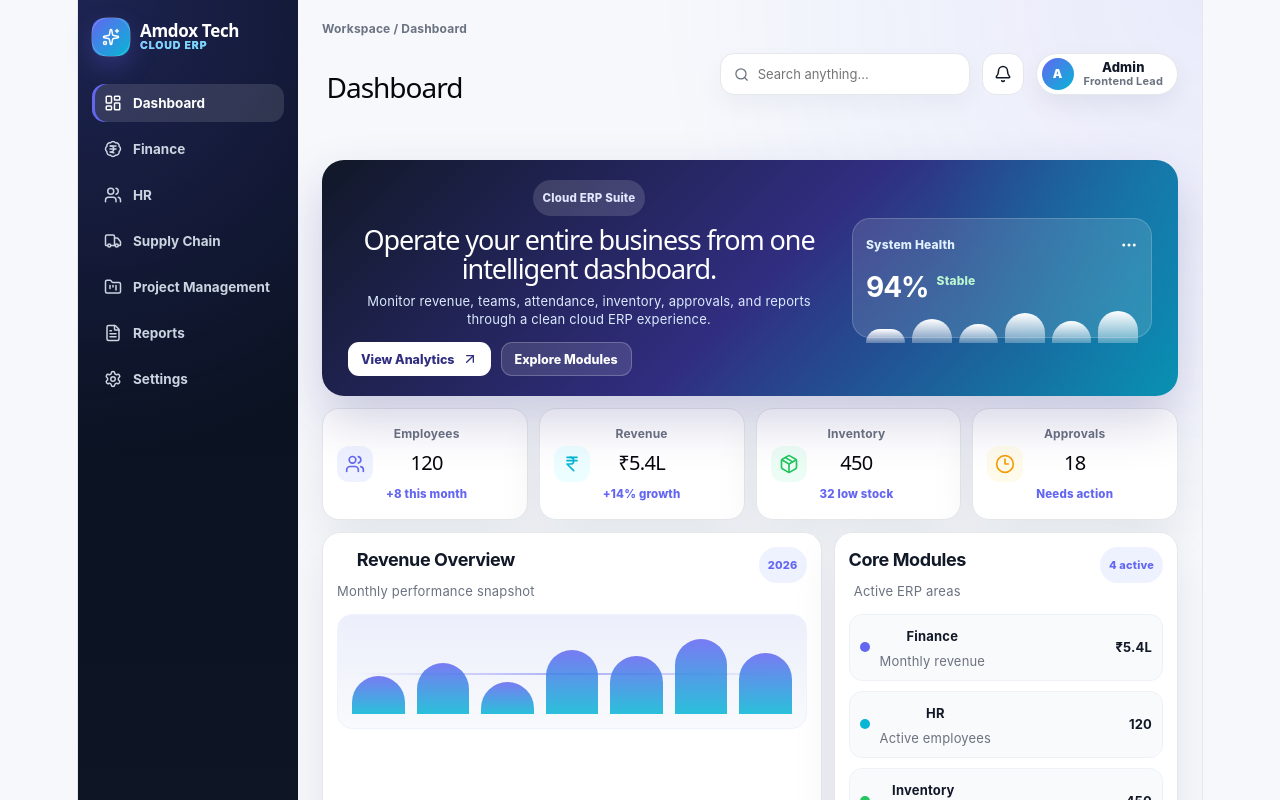
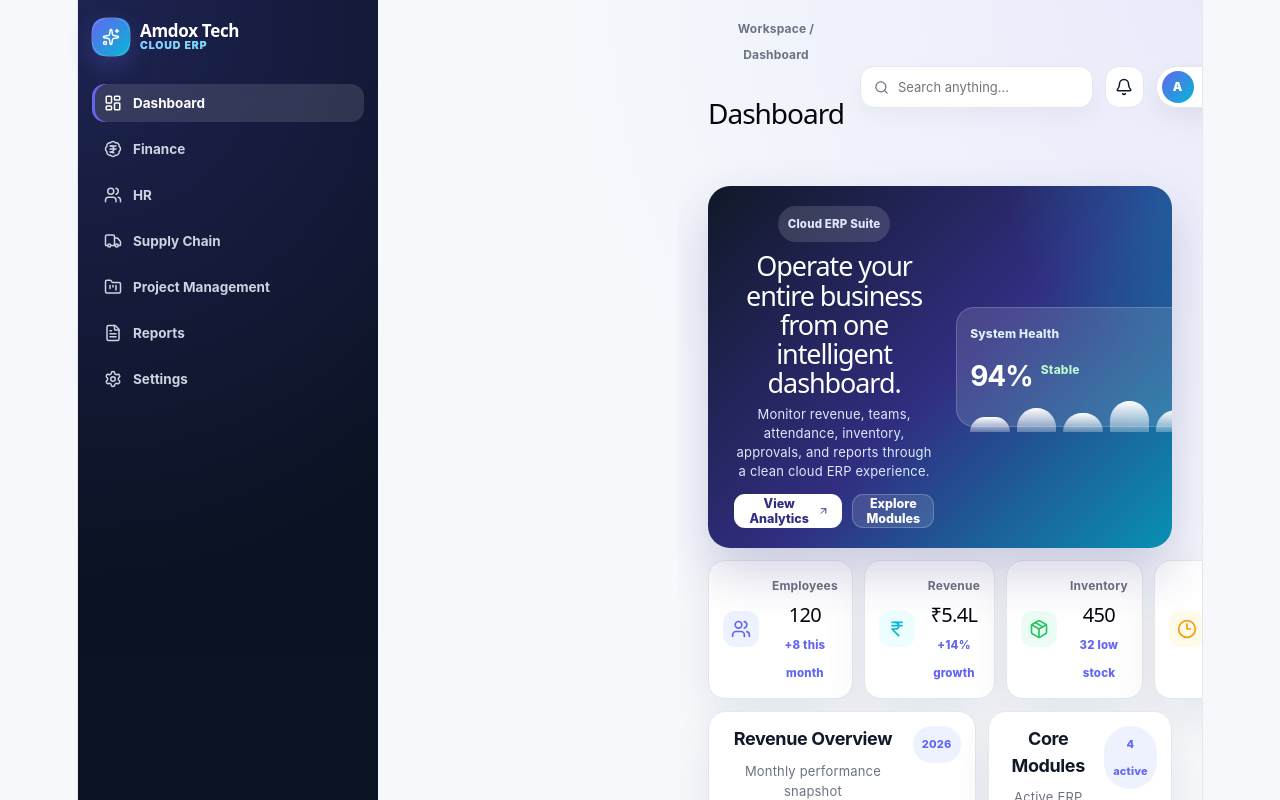
Before and after one commit to Achu-24/AMDOX-AI-Powered-Cloud-ERP, a React (Vite) app: page / in a window 1280 px wide. Both pictures are taken after typing "name@example.com", "Sample123" into the empty fields and a click on the button "Login to Dashboard". Shown: the top 800 px of the page. Built offline with nearby package versions, Linux system fonts and the light colour scheme.

Commit message:
Update App.css

```diff
--- a/src/App.css
+++ b/src/App.css
@@ -1800,3 +1800,37 @@ input {
 .main-dashboard-grid {
   max-width: 100%;
 }
+/* WIDER SIDEBAR + CONTENT FIX */
+
+.sidebar {
+  width: 300px;
+  min-width: 300px;
+}
+
+.main-content {
+  width: calc(100% - 300px);
+  margin-left: 300px;
+  max-width: 100%;
+  padding-left: 30px;
+  padding-right: 30px;
+  overflow-x: hidden;
+}
+
+.page {
+  width: 100%;
+  max-width: 1400px;
+  margin: 0 auto;
+}
+
+.topbar {
+  width: 100%;
+  max-width: 1400px;
+  margin: 0 auto 28px;
+}
+
+.dashboard-hero,
+.stats-grid,
+.main-dashboard-grid {
+  width: 100%;
+  max-width: 100%;
+}
```
